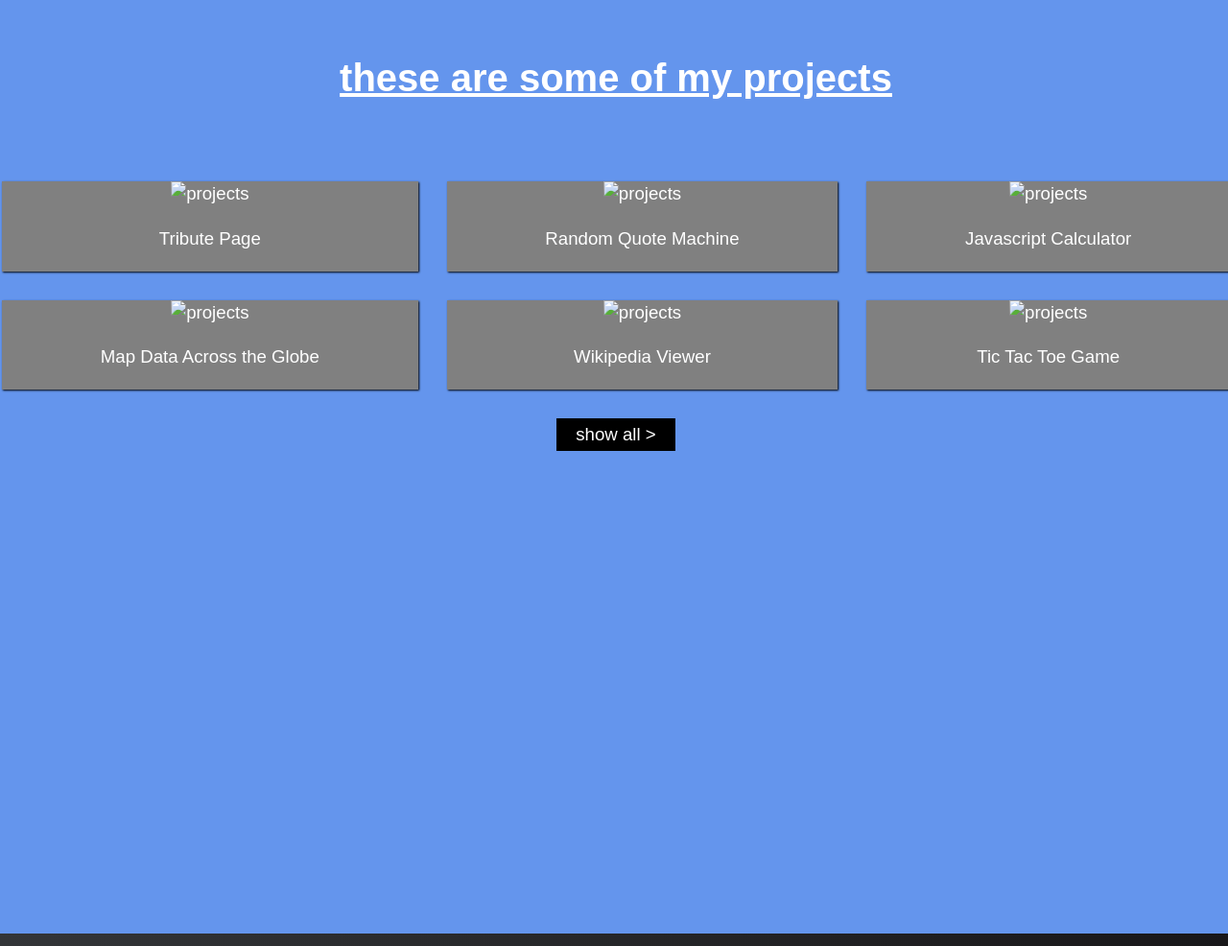
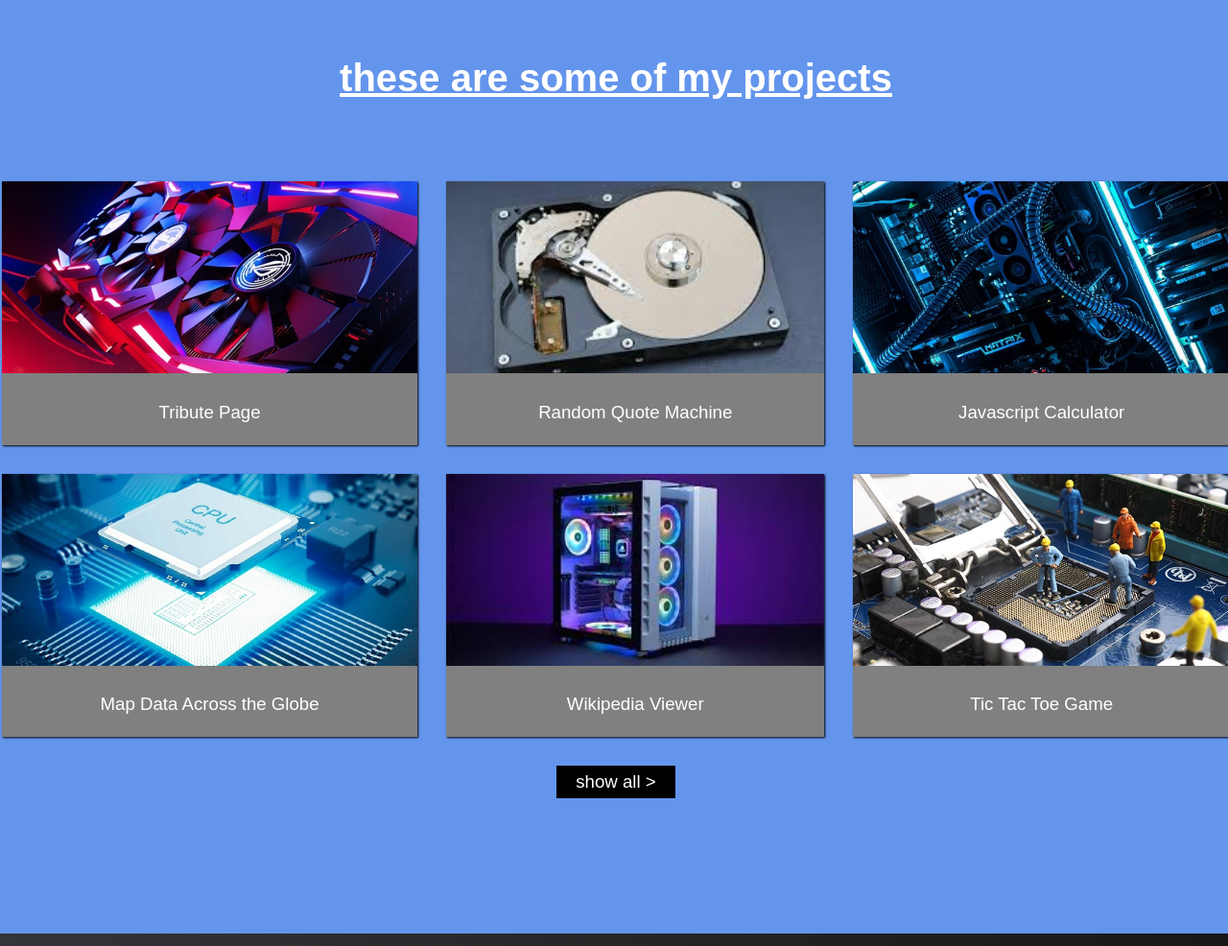
Before and after one commit to dinhvanquang1610/baikiemtra, a plain HTML site: page index.html in a window 1280 px wide. Shown: the part 807-1793 px from the top of the page at 96% size. Drawn offline with Linux system fonts and the light colour scheme.

Commit message:
Cập nhật nội dung trang index.html

```diff
--- a/index.html
+++ b/index.html
@@ -180,27 +180,27 @@
         <h2><ins>these are some of my projects</ins></h2>
         <div class="boxprojects">
             <div class="bongprojects">
-                <img class="projectsimage" src="./hinhbaikt/hinh1.jpg" alt="projects">
+                <img class="projectsimage" src="./hinh1.jpg" alt="projects">
                 <p class="projectschu">Tribute Page</p>
             </div>
             <div class="bongprojects">
-                <img class="projectsimage" src="./hinhbaikt/hinh2.jpg" alt="projects">
+                <img class="projectsimage" src="./hinh2.jpg" alt="projects">
                 <p class="projectschu">Random Quote Machine</p>
             </div>
             <div class="bongprojects">
-                <img class="projectsimage" src="./hinhbaikt/hinh3.jpg" alt="projects">
+                <img class="projectsimage" src="./hinh3.jpg" alt="projects">
                 <p class="projectschu">Javascript Calculator</p>
             </div>
             <div class="bongprojects">
-                <img class="projectsimage" src="./hinhbaikt/hinh4.jpg" alt="projects">
+                <img class="projectsimage" src="./hinh4.jpg" alt="projects">
                 <p class="projectschu">Map Data Across the Globe</p>
             </div>
             <div class="bongprojects">
-                <img class="projectsimage" src="./hinhbaikt/hinh5.jpg" alt="projects">
+                <img class="projectsimage" src="./hinh5.jpg" alt="projects">
                 <p class="projectschu">Wikipedia Viewer</p>
             </div>
             <div class="bongprojects">
-                <img class="projectsimage" src="./hinhbaikt/hinh6.jpg" alt="projects">
+                <img class="projectsimage" src="./hinh6.jpg" alt="projects">
                 <p class="projectschu"> Tic Tac Toe Game</p>
             </div>
         </div>
```
